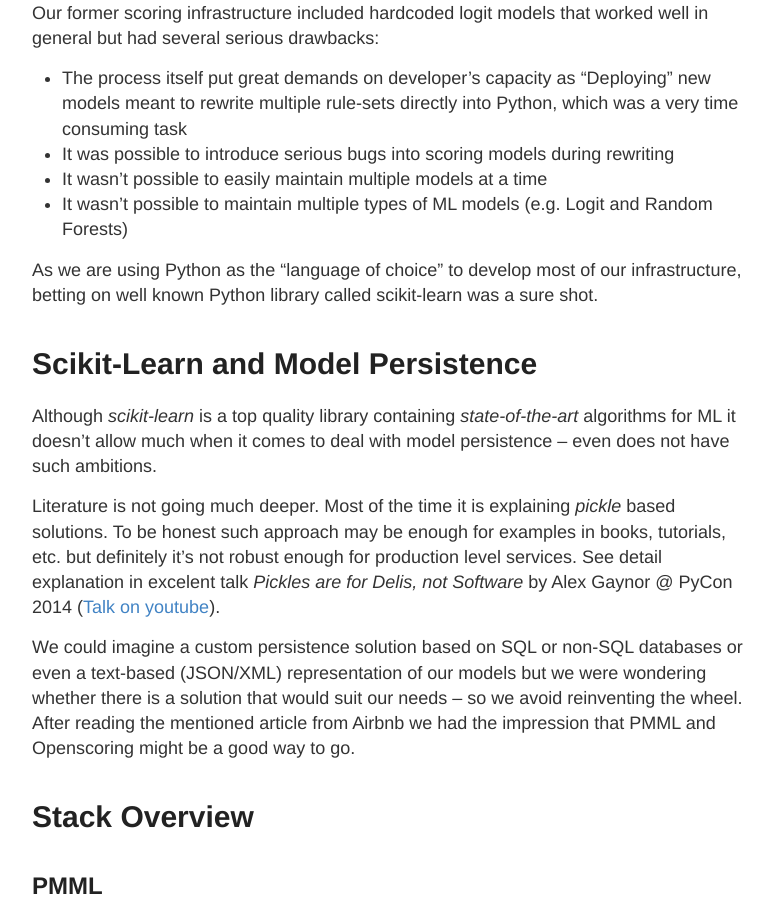
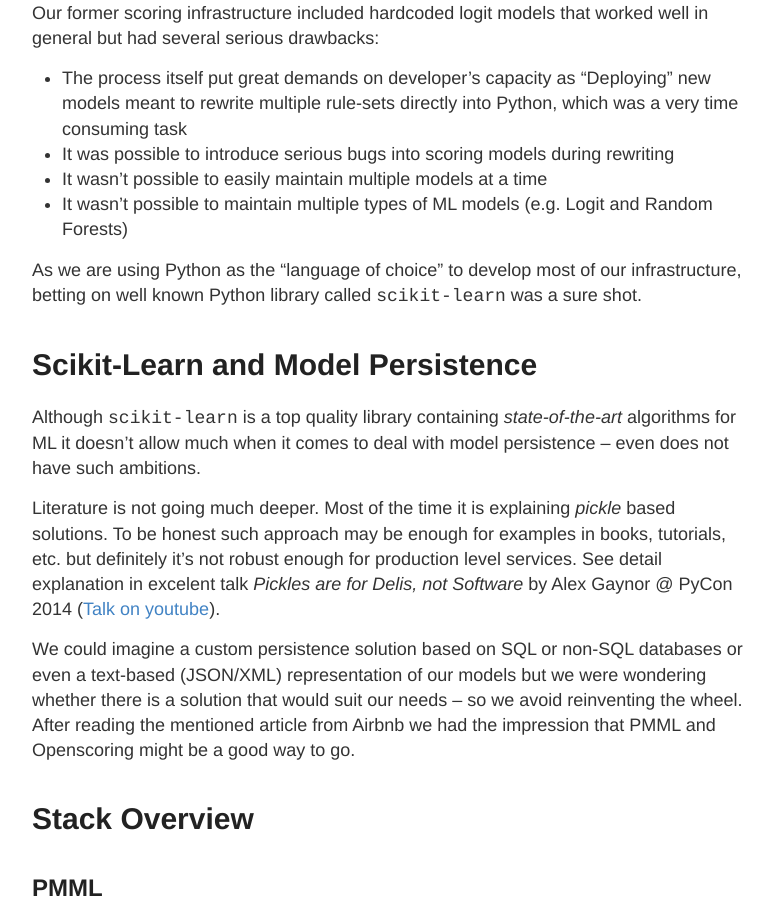
Before and after one commit to TwistoPayments/TwistoBackstage, a Jekyll site: the page built from _posts/2016-02-16-machine-learning-risk.md, in a window 1280 px wide and 900 px high, scrolled down 810 px. Shown: the whole window, without its empty margins (248-1022 px from the left). Built offline with Jekyll 4.4.1, drawn with Linux system fonts in a browser that asks for light colours; Markdown is read by kramdown in place of the engine named in the settings; some of the changed text lies outside the part shown.

Commit message:
markdown updates

```diff
--- a/_posts/2016-02-16-machine-learning-risk.md
+++ b/_posts/2016-02-16-machine-learning-risk.md
@@ -16,11 +16,11 @@
 - It wasn't possible to easily maintain multiple models at a time
 - It wasn't possible to maintain multiple types of ML models (e.g. Logit and Random Forests)
 
-As we are using Python as the "language of choice" to develop most of our infrastructure, betting on well known Python library called scikit-learn was a sure shot.
+As we are using Python as the "language of choice" to develop most of our infrastructure, betting on well known Python library called `scikit-learn` was a sure shot.
 
 # Scikit-Learn and Model Persistence
 
-Although *scikit-learn* is a top quality library containing *state-of-the-art* algorithms for ML it doesn't allow much when it comes to deal with model persistence – even does not have such ambitions.
+Although `scikit-learn` is a top quality library containing *state-of-the-art* algorithms for ML it doesn't allow much when it comes to deal with model persistence – even does not have such ambitions.
 
 Literature is not going much deeper. Most of the time it is explaining *pickle* based solutions. To be honest such approach may be enough for examples in books, tutorials, etc. but definitely it's not robust enough for production level services. See detail explanation in excelent talk *Pickles are for Delis, not Software* by Alex Gaynor @ PyCon 2014 ([Talk on youtube](https://www.youtube.com/watch?v=7KnfGDajDQw)).
 
@@ -31,7 +31,7 @@
 The Predictive Model Markup Language (PMML) is XML-based file format developed by the Data Mining Group to provide a way for applications to describe and exchange models produced by data mining and machine learning algorithms.
 
 ## Sklearn2pmml
-Is a Python library that provides a way how to persist a trained *scikit-learn* model into PMML.
+Is a Python library that provides a way how to persist a trained `scikit-learn` model into PMML.
 
 ## Openscoring
 Is RESTful web service that manage and interpret predictive models represented by PMML. Exposing predictive models through REST service is an elegant way how to provide interoperability and scalability of scoring engine.
```
Also changed, not shown: other parts of _posts/2016-02-16-machine-learning-risk.md (+1 -1 lines).
